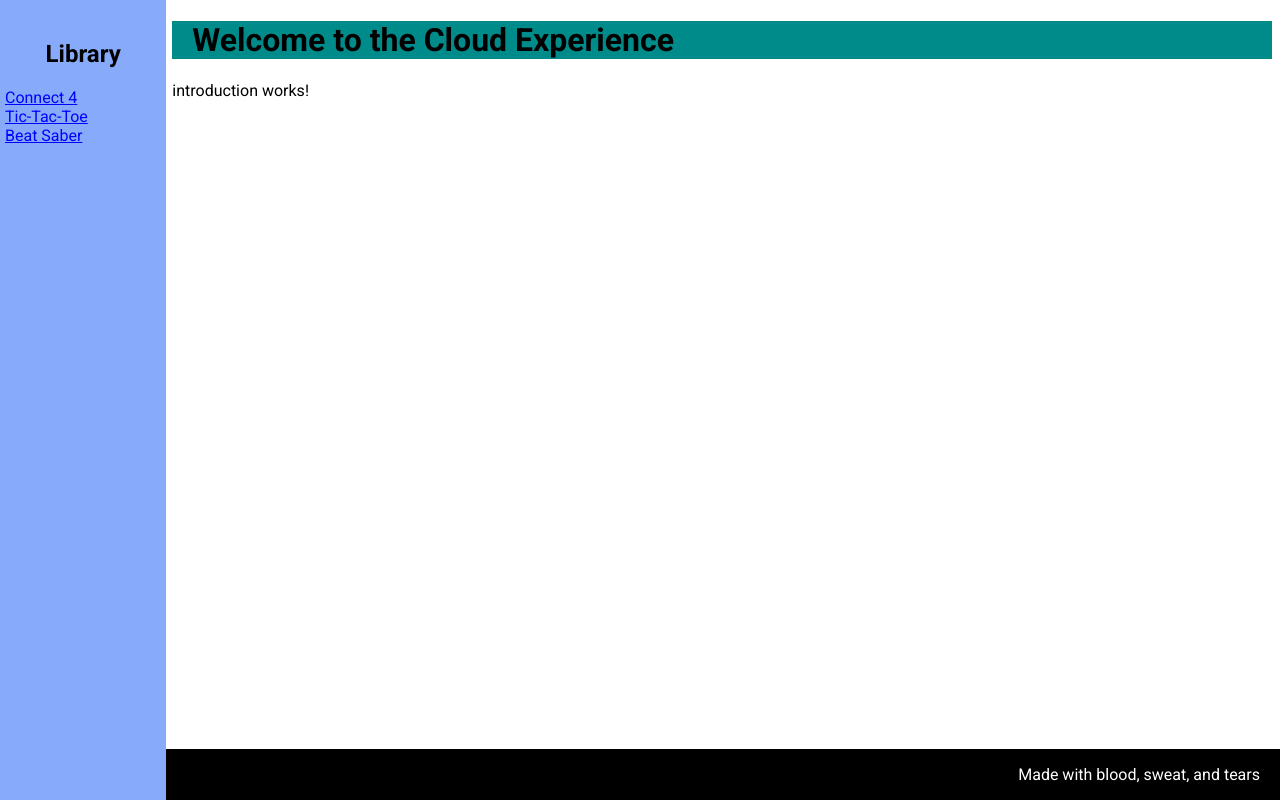
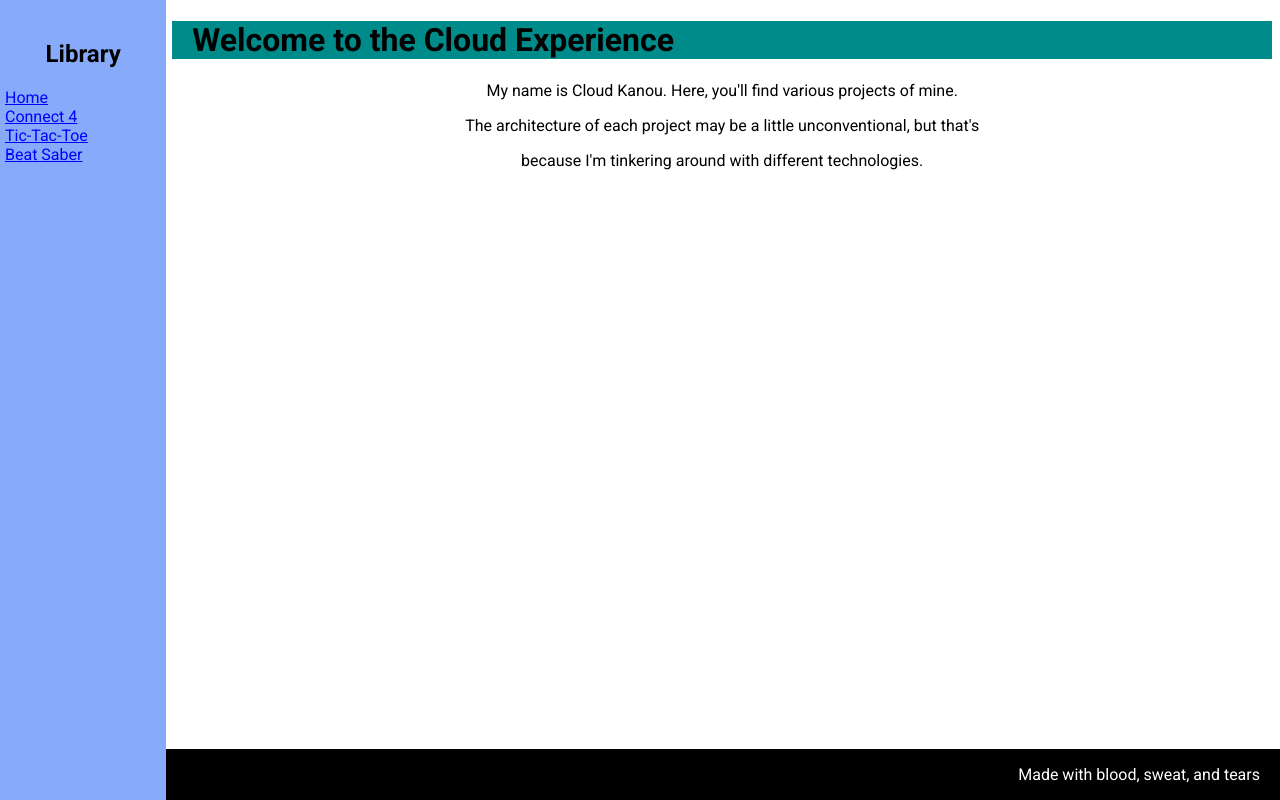
Before and after one commit to qwerty1954/WebsiteV2, an Angular app: page / in a window 1280 px wide. Built offline with nearby package versions, Linux system fonts and the light colour scheme.

Commit message:
Updated introduction component

```diff
--- a/src/app/app-core/app-core-routing.module.ts
+++ b/src/app/app-core/app-core-routing.module.ts
@@ -1,11 +1,13 @@
 import { NgModule } from '@angular/core';
 import { Routes, RouterModule } from '@angular/router';
 
+import { IntroductionComponent } from './introduction/introduction.component';
 import { ConnectFourComponent } from './../connect-four/connect-four.component';
 import { TicTacToeComponent } from './../tic-tac-toe/tic-tac-toe.component';
 import { BeatSaberComponent } from './../beat-saber/beat-saber.component';
 
 const routes: Routes = [
+  {path: '', component: IntroductionComponent},
   {path: 'connect-4', component: ConnectFourComponent},
   {path: 'tic-tac-toe', component: TicTacToeComponent},
   {path: 'beat-saber', component: BeatSaberComponent}
--- a/src/app/app-core/introduction/introduction.component.css
+++ b/src/app/app-core/introduction/introduction.component.css
@@ -0,0 +1,8 @@
+div {
+    width: 100%;
+    height: 100%;
+}
+
+p {
+    text-align: center;
+}
--- a/src/app/app-core/introduction/introduction.component.html
+++ b/src/app/app-core/introduction/introduction.component.html
@@ -1 +1,5 @@
-<p>introduction works!</p>
+<div>
+    <p>My name is Cloud Kanou. Here, you'll find various projects of mine.</p>
+    <p>The architecture of each project may be a little unconventional, but that's</p>
+    <p>because I'm tinkering around with different technologies.</p>
+</div>
--- a/src/app/app-core/sidenav/sidenav.component.html
+++ b/src/app/app-core/sidenav/sidenav.component.html
@@ -3,6 +3,7 @@
         <h1 id=sidenavTitle>
             Library
         </h1>
+        <a class="navItem" routerLink="/" routerLinkActive="active">Home</a><br>
         <a class="navItem" routerLink="/connect-4" routerLinkActive="active">Connect 4</a><br>
         <a class="navItem" routerLink="/tic-tac-toe" routerLinkActive="active">Tic-Tac-Toe</a><br>
         <a class="navItem" routerLink="/beat-saber" routerLinkActive="active">Beat Saber</a>
--- a/src/app/app-routing.module.ts
+++ b/src/app/app-routing.module.ts
@@ -9,10 +9,10 @@ import { TicTacToeComponent } from './tic-tac-toe/tic-tac-toe.component';
 import { BeatSaberComponent } from './beat-saber/beat-saber.component';
 
 const routes: Routes = [
+  {path: '', component: IntroductionComponent},
   {path: 'connect-4', component: ConnectFourComponent},
   {path: 'tic-tac-toe', component: TicTacToeComponent},
   {path: 'beat-saber', component: BeatSaberComponent},
-  {path: '', component: IntroductionComponent},
   {path: '**', component: PageNotFoundComponent}
 ]
 
```
